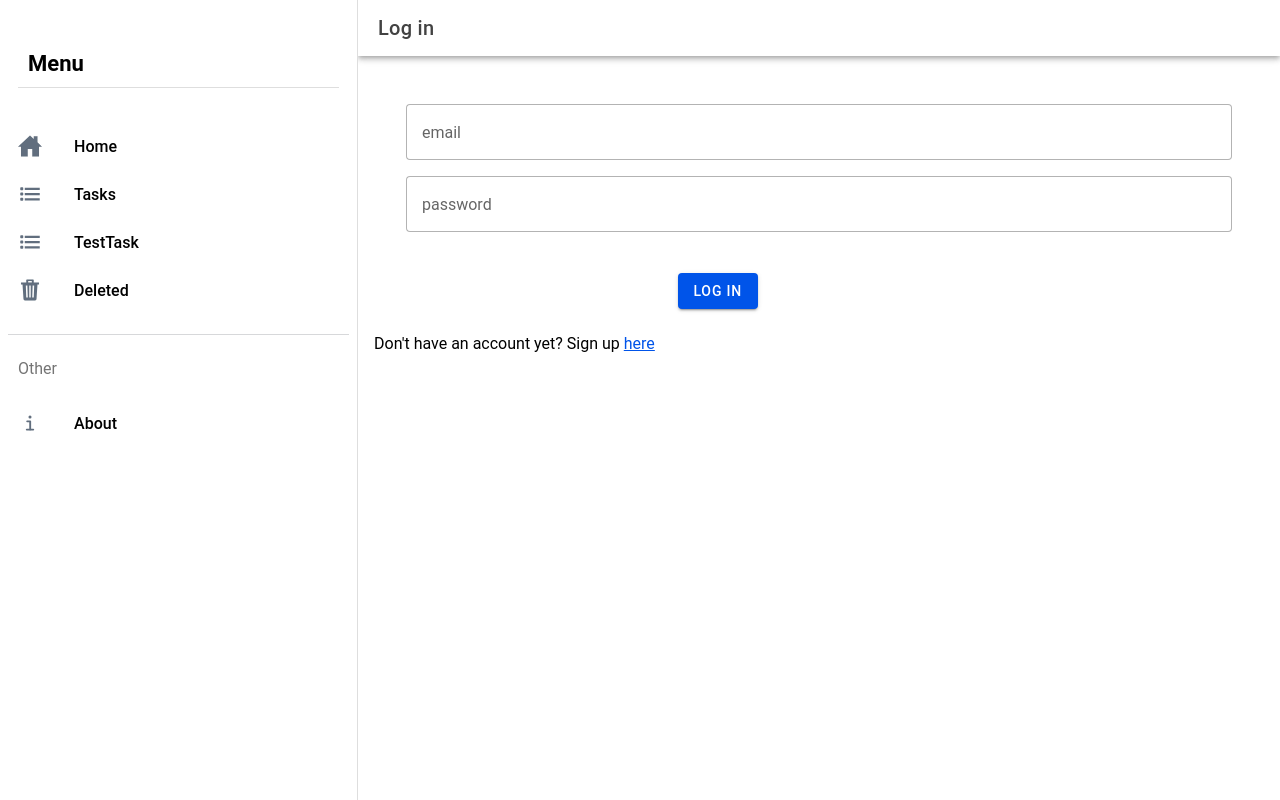
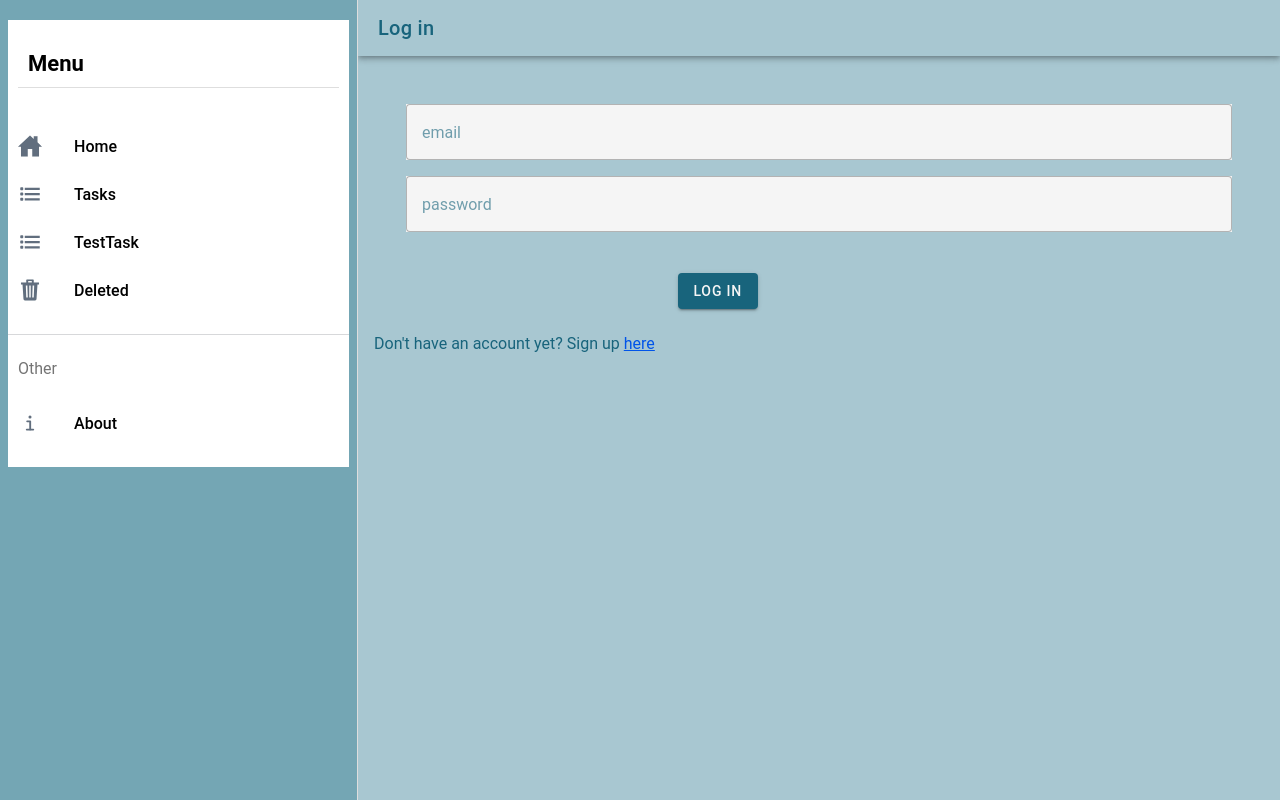
Before and after one commit to tom4sdvorak/TaskListApp, a React (Vite) app: page /login in a window 1280 px wide. Built offline with nearby package versions, Linux system fonts and the light colour scheme.

Commit message:
Changed the colors in the app

```diff
--- a/src/components/Menu.css
+++ b/src/components/Menu.css
@@ -1,5 +1,6 @@
 ion-menu ion-content {
   --background: var(--ion-item-background, var(--ion-background-color, #fff));
+  --background: rgba(115, 165, 180, 0.99);
 }
 
 ion-menu.md ion-content {
--- /dev/null
+++ b/src/pages/Home.css
@@ -0,0 +1,25 @@
+
+ion-content {
+    --background: rgba(167, 199, 209, 0.99);
+    --color: #18647C ;
+    --border-radius: 10px;
+}
+
+ion-toolbar {
+    --background: rgba(167, 199, 209, 0.99);
+    --color: #18647C;
+}
+
+ion-button {
+    --background: #18647C;
+    --color: #f5f5f5;
+}
+
+ion-fab-button.md-ion {
+    --background: #18647C;
+    --color: #f5f5f5;
+}
+
+ion-input {
+    background-color: #f5f5f5;
+}
--- a/src/pages/Home.tsx
+++ b/src/pages/Home.tsx
@@ -12,6 +12,7 @@ import {
 } from "@ionic/react";
 import { addCircle, addOutline } from "ionicons/icons";
 import React from "react";
+import "./Home.css";
 
 const Home: React.FC = () => {
   return (
@@ -24,10 +25,10 @@ const Home: React.FC = () => {
           <IonTitle>Home</IonTitle>
         </IonToolbar>
       </IonHeader>
-      <IonContent className="ion-padding">
+      <IonContent id="home" className="ion-padding">
         Click plus button to add a list
         <IonFab vertical="bottom" horizontal="end" slot="fixed">
-          <IonFabButton>
+          <IonFabButton routerLink="/testtask">
             <IonIcon icon={addOutline} />
           </IonFabButton>
         </IonFab>
--- a/src/pages/Login.tsx
+++ b/src/pages/Login.tsx
@@ -11,6 +11,7 @@ import {
   IonToolbar,
 } from "@ionic/react";
 import React from "react";
+import "./Home.css";
 
 const Login: React.FC = () => {
   return (
--- a/src/pages/SignUp.tsx
+++ b/src/pages/SignUp.tsx
@@ -11,6 +11,7 @@ import {
   IonToolbar,
 } from "@ionic/react";
 import React from "react";
+import "./Home.css";
 
 const SignUp: React.FC = () => {
   return (
```
